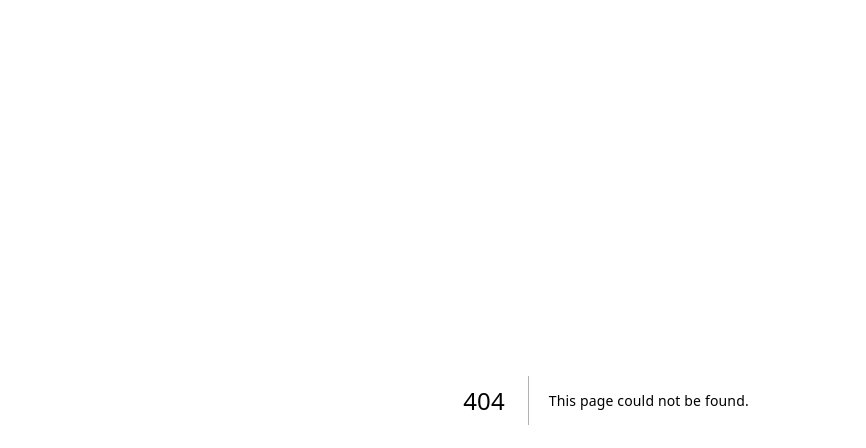
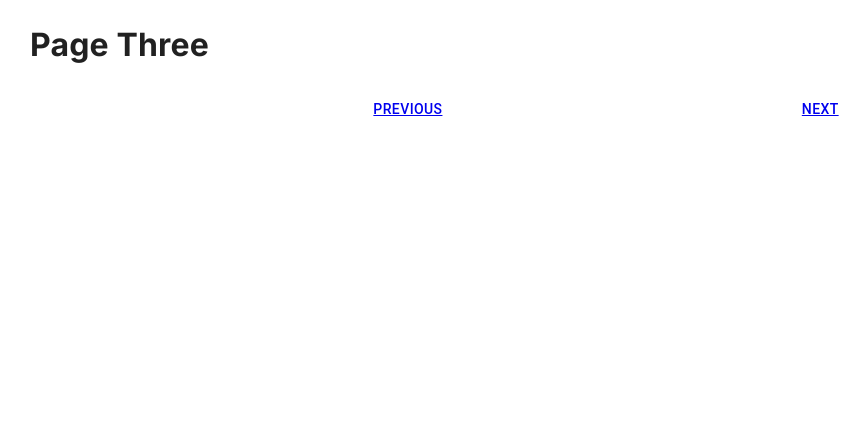
Before and after one commit to Trevor5008/jha-form-project, a Next.js app: page /page-three in a window 1280 px wide. Before the commit this address had no page. Shown: the top 448 px of the page, without its empty margins (34-900 px from the left). Built offline with nearby package versions, Linux system fonts and the light colour scheme.

Commit message:
Added page-three, tested persistence of checked selections on page revisit

```diff
--- /dev/null
+++ b/app/page-three/page.jsx
@@ -0,0 +1,47 @@
+"use client"
+import { useState, useEffect } from "react"
+import {
+   Box,
+   Button,
+   Container,
+   Typography
+} from "@mui/material"
+import { useSearchParams } from "next/navigation"
+import Link from "next/link"
+
+export default function PageThree() {
+   const searchParams = useSearchParams()
+   const shiftId = searchParams.get('id')
+   return (
+      <Container>
+         <h1>Page Three</h1>
+         {/* Navigation Buttons */}
+         <Box
+            display="flex"
+            justifyContent="space-evenly"
+         >
+            <Button variant="standard">
+               <Link
+                  href={{
+                     pathname: "../page-two",
+                     query: { id: shiftId }
+                  }}
+               >
+                  Previous
+               </Link>
+            </Button>
+            <Button variant="standard">
+               <Link
+                  href={{
+                     pathname: "#",
+                     query: { id: shiftId }
+                  }}
+                  // onClick={handleNext}
+               >
+                  Next
+               </Link>
+            </Button>
+         </Box>
+      </Container>
+   )
+}
```
Also changed, not shown: app/page-two/page.jsx (+5 -2 lines).
